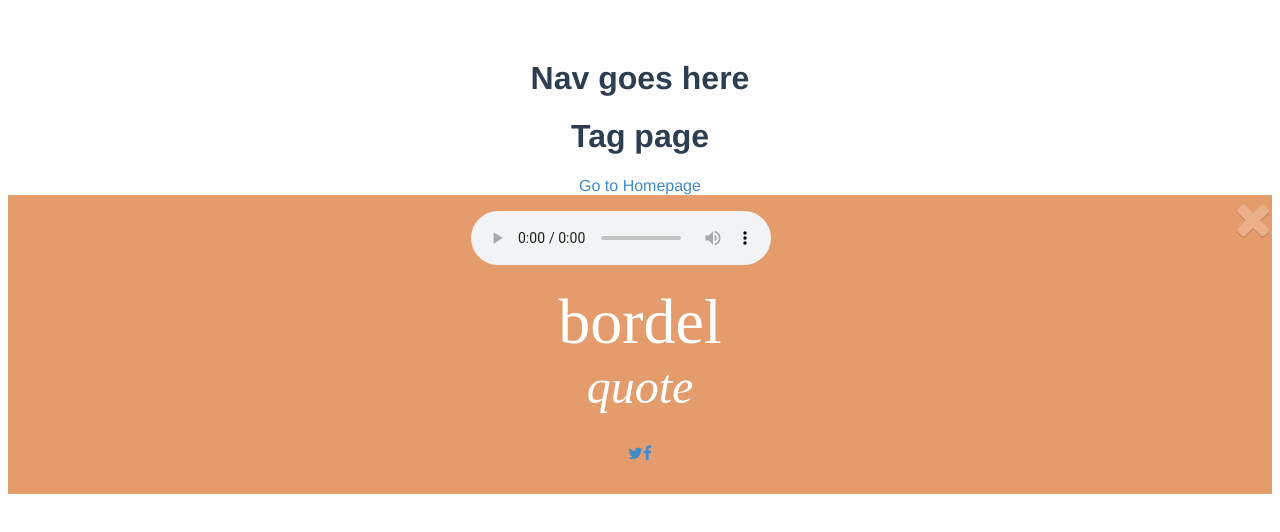
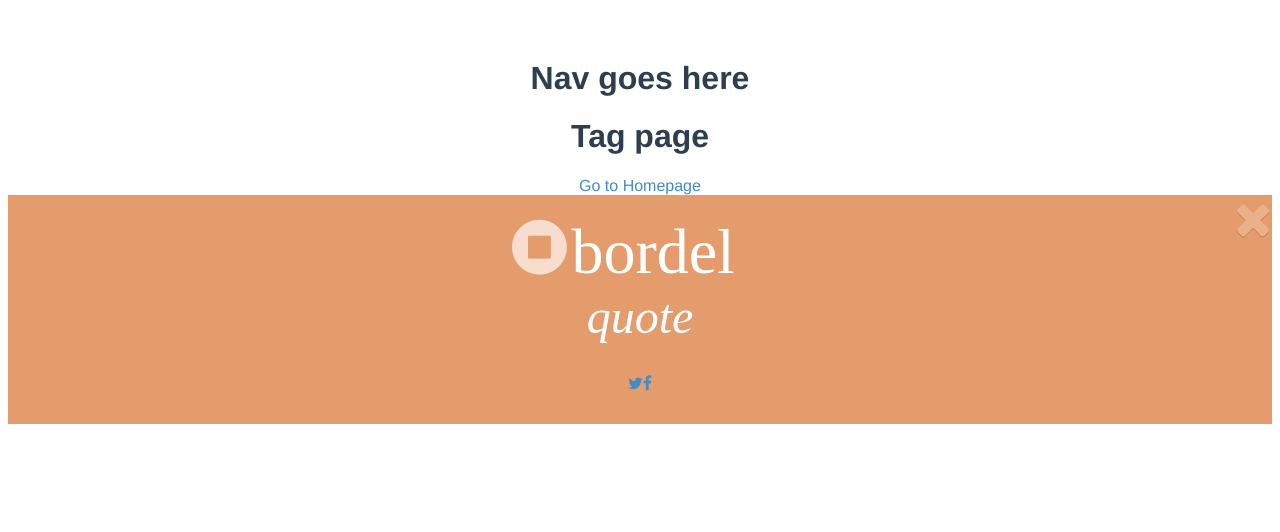
Before and after one commit to maxime-groff/zoneson-clone, a Vue app: page /tag/bordel in a window 1280 px wide. Shown: the top 532 px of the page. Built offline with nearby package versions, Linux system fonts and the light colour scheme.

Commit message:
feat: adding custom player

```diff
--- a/src/components/PlaySound.vue
+++ b/src/components/PlaySound.vue
@@ -2,8 +2,9 @@
   <div class="playsound">
     <figure>
       <audio
-        controls
+        id="audioPlayer"
         autoplay
+        :onended="showStopped"
       >
         <source
           :src="'/audio/' + fileName"
@@ -22,6 +23,11 @@ export default {
       type: String,
       default: 'sound.mp3'
     }
+  },
+  methods: {
+    showStopped: function() {
+      this.$emit('finished')
+    }
   }
 };
 </script>
--- a/src/views/Home.vue
+++ b/src/views/Home.vue
@@ -2,7 +2,9 @@
   <div>
     <div>
       <!-- Components -->
-      <h1 class="title">Home page</h1>
+      <h1 class="title">
+        Home page
+      </h1>
       <div
         v-for="(quote, index) in quotes"
         :key="index"
--- a/src/views/Tag.vue
+++ b/src/views/Tag.vue
@@ -12,7 +12,10 @@
             id="bubble"
             class="bubble text-center"
           >
-            <PlaySound file-name="sound.mp3" />
+            <PlaySound
+              file-name="sound.mp3"
+              @finished="finished"
+            />
             <a href="/">
               <div
                 :id="tagId"
@@ -26,6 +29,23 @@
               class="replique-content"
             >
               <div id="title">
+                <div
+                  id="btnAudio"
+                  @click="toggle"
+                >
+                  <div
+                    v-if="seen"
+                    id="btnIconStop"
+                    ref="btnIconStop"
+                    class="btnIcon fa fa-stop-circle"
+                  />
+                  <div
+                    v-else
+                    id="btnIconPlay"
+                    ref="btnIconPlay"
+                    class="btnIcon fa fa-play-circle"
+                  />
+                </div>
                 <span
                   id="tag"
                   class="replique-tag"
@@ -76,12 +96,31 @@ export default {
     }
   },
   data() {
-    return {}
+    return {
+      seen: true
+    }
   },
   computed: {
     tagId() {
       return this.$route.params.id
     },
+  },
+  methods: {
+    toggle: function () {
+      var audio = document.getElementById('audioPlayer');
+
+      if (audio.paused) {
+        audio.play()
+        this.seen = true
+      }
+      else {
+        audio.pause();
+        this.seen = false
+      }
+    },
+    finished: function() {
+      this.seen = false
+    }
   },
 }
 </script>
@@ -143,4 +182,14 @@ export default {
 .playsound {
   display: inline-block;
 }
+#btnAudio {
+    width: 64px;
+    height: 64px;
+    color: rgba(255,255,255,.66);
+}
+.btnIcon {
+    font-size: 64px;
+    width: 64px;
+    height: 64px;
+}
 </style>
```
